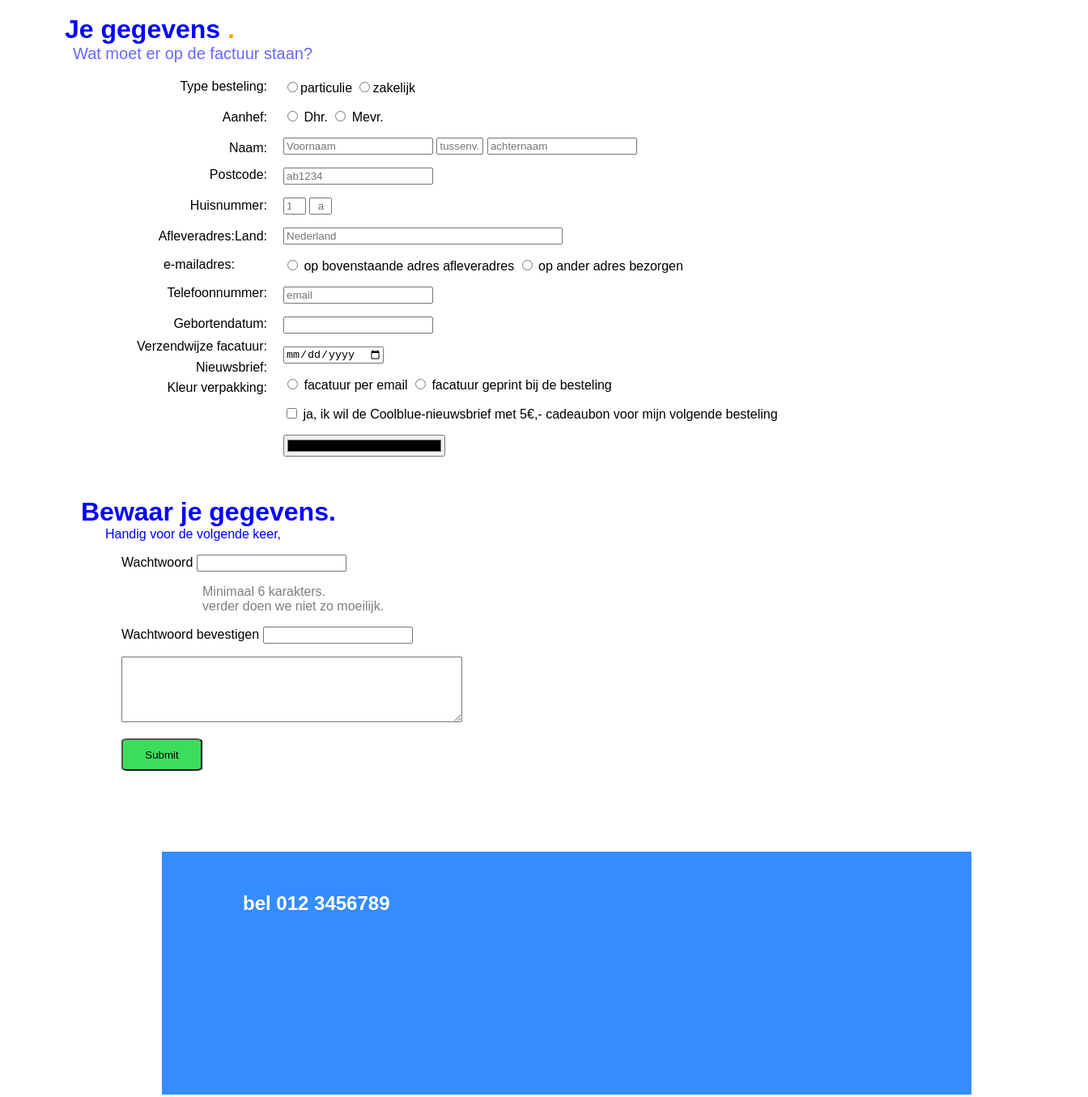
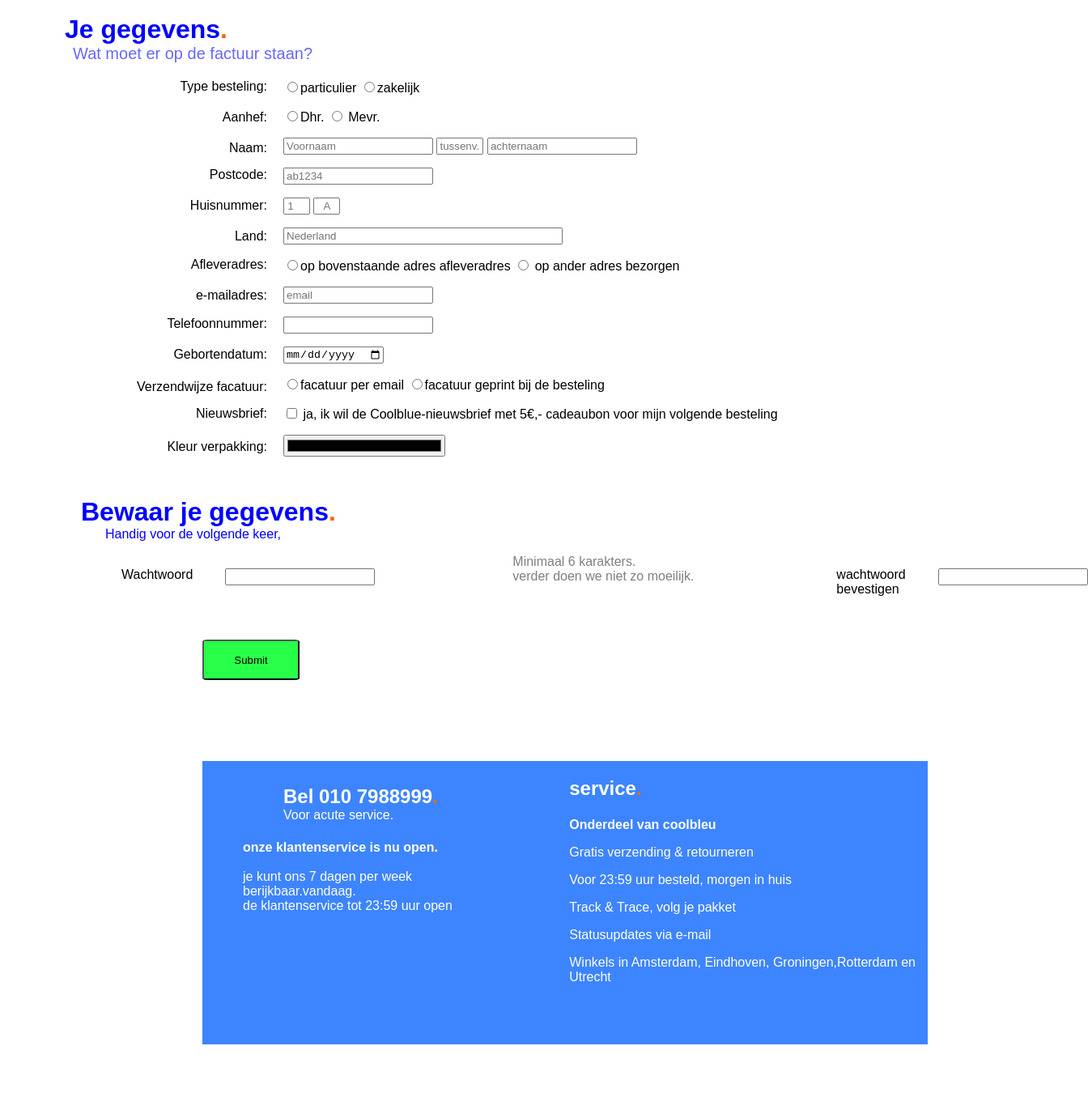
Before and after one commit to StijnSepter/module2_opdracht2_week3, a plain HTML site: page moduel2_opdracht2_week3/index.html in a window 1280 px wide. Shown: the part 82-1437 px from the top of the page at 81% size, 1344 px wide, since content can reach past the window. Drawn offline with Linux system fonts and the light colour scheme.

Commit message:
Add files via upload

```diff
--- a/moduel2_opdracht2_week3/css/style.css
+++ b/moduel2_opdracht2_week3/css/style.css
@@ -72,13 +72,6 @@ body{
     margin-left: 130px;
 }
 
-#wachtwoord_voorwaarden{
-    margin-left: 250px;
-    font-family: sans-serif;
-    font-weight: 300;
-    opacity: 0.5;
-}
-
 .huisnummer{
     text-align: center;
 }
@@ -88,11 +81,6 @@ body{
     height: 40px;
     background-color: rgb(60, 221, 92);
     border-radius: 8%;
-}
-
-.oranje{
-    color: orange;
-    border-radius: 100%;
 }
 
 .space{
@@ -135,11 +123,11 @@ body{
 }
 
 #vijf{
-    margin: 0 0 20px 0;
+    margin: 0 0 17px 90px;
 }
 
 #zes{
-    margin: 0 0 17px 0;
+    margin: 0 0 20px 0;
 }
 
 #zeven{
@@ -151,11 +139,11 @@ body{
 }
 
 #negen{
-    margin: 0 0 10px 0;
+    margin: 0 0 22px 0;
 }
 
 #twaalf{
-    margin: 0 0 8px 0;
+    margin: 0 0 15px 0;
 }
 
 #dertien{
@@ -163,30 +151,88 @@ body{
 }
 
 #viertien{
-    margin: 0 0 7px 0;
+    margin: 0 0 23px 0;
 }
 
 #tien{
     margin: 0 0 10px 0;
 }
 
-/* footer */
+#row{
+    display: flex;
+    width: 50%;
+    height: 55px;
+}
+
+#row > div{
+    width: 50%;
+    height: 55px;
+}
+
+.left{
+    float: left;
+    align-items: center;
+    justify-content: right;
+    margin-right: 20px;
+    width: 30%;
+}
+
+.right{
+    display: flex;
+    align-items: center;
+    margin-left: 20px;
+    width: 70%;
+}
+
+#wachtwoord_voorwaarden{
+    font-family: sans-serif;
+    font-weight: 300;
+    opacity: 0.5;
+    margin: 0;
+    width: 250px;
+    height: 20px;
+}
+
+#submit{
+    width: 120px;
+    height: 50px;
+    background-color: rgb(40, 255, 72);
+    border-radius: 5%;
+    margin-left: 250px;
+    margin-top: 50px;
+}
+
+   /** footer8**/
 
 #footer{
-    background-color: rgb(52, 140, 255);
-    width: 1000px;
-    height: 300px;
-    margin: 100px 250px 100px 200px;
+    background-color: rgb(61, 132, 255);
+    width: 70%;
+    height: 350px;
+    display: block;
+    margin: 100px 0 50px 250px;
+    display: flex;
 }
 
-#telefoon{
-    width: 50px;
-    height: 50px;
-    border-radius: 100%;
+#footer_title{
+    margin: -20px 0 0 50px;
+    color: white;
 }
 
-#bel{
+#top{
+    margin: 50px;
     color: white;
+}
+
+.undertitle{
     margin: 0;
-    margin-left: 100px;
 }
+
+h4{
+    margin-bottom:0px;
+}
+
+#bottom{
+    float: right;
+    color: white;
+    margin-left: 30px;
+}
--- a/moduel2_opdracht2_week3/index.html
+++ b/moduel2_opdracht2_week3/index.html
@@ -6,42 +6,35 @@
     <meta name="viewport" content="width=device-width, initial-scale=1.0" />
     <link rel="stylesheet" href="/css/style.css" />
     <title>cool blue</title>
-    <script src="https://kit.fontawesome.com/a076d05399.js" crossorigin="anonymous"></script>
   </head>
   <body>
     <div id="narvbar"></div>
     <div id="logo"><p id="logo_tekst">cool blue</p></div>
     <div id="white"></div>
     <div>
-      <h1 id="title">Je gegevens <strong class="oranje">.</strong></h1>
+      <h1 id="title">Je gegevens<span style="color:#ff6500">.</span></h1>
       <p id="subtitle"> Wat moet er op de factuur staan?</p>
       <div id="woorden"> <p id="een" class="float_right">Type besteling:</p> <p id="twee" class="float_right">Aanhef:</p><p class="float_right"  id="elf">Naam:</p> <p id="drie" class="float_right">Postcode:</p>  <p id="vier" class="float_right">Huisnummer:</p>  <p id="vijf" class="float_right">Land:</p><p id="zes" class="float_right">Afleveradres:</p>  <p id="zeven" class="float_right">e-mailadres:</p>  <p id="acht" class="float_right">Telefoonnummer:</p>  <p id="negen" class="float_right">Gebortendatum:</p> <p id="twaalf" class="float_right">Verzendwijze facatuur:</p> <p class="float_right" id="viertien">Nieuwsbrief:</p><p id="tien" class="float_right">Kleur verpakking:</p> </div>
       <form>
        <p class="magin_left">
-         <input type="radio" value="particulier" />particulie
-         <input type="radio" value="zakelijk" />zakelijk
+         <input type="radio" name="particulier" value="particulier"><label for="label">particulier</label>
+         <input type="radio" name="particulier" value="particulier"><label for="label">zakelijk</label>
        </p>
        <p class="magin_left">
-         <input type="radio" name="Dhr." value="Dhr." /> Dhr.
-         <input type="radio" value="Mevr." /> Mevr.
-        </p>
+         <input type="radio" name="Dhr." value="Dhr."><label for="label">Dhr.</label>
+         <input type="radio" name="Dhr." value="Dhr."><label for="label"> Mevr.</label>
+       </p>
        <p class="magin_left">
-         <input type="name" name="voornaam" placeholder="Voornaam" />
-         <input
-           type="name"
-           name="tussenvoegsel"
-           placeholder="tussenv."
-           style="width: 50px"
-         />
-         <input type="name" name="achternaam" placeholder="achternaam"
+         <input type="name" name="name" placeholder="Voornaam"><label for="label"></label>
+         <input type="name" name="name" placeholder="tussenv." style="width: 50px"><label for="label"></label>
+         <input type="name" name="name" placeholder="achternaam"><label for="label"></label>
        </p>
        <p class="magin_left">
         <input type="text" placeholder="ab1234" />
        </p>
        <p class="magin_left">
-        <input type="number" placeholder="1" class="huisnummer" style="width:20px"/>
-        <input class="huisnummer" type="text" style="width: 20px" placeholder="a" />
-        <br />
+        <input type="number" placeholder="1" class="huisnummer" style="width:25px"/>
+        <input class="huisnummer" type="text" style="width: 25px" placeholder="A" />
        </p>
        <p class="magin_left">
         <input type="datalist" name="country" size="40" list="countries" placeholder="Nederland"/>
@@ -51,10 +44,8 @@
         </datalist>
        </p>
        <p class="magin_left">
-        <input type="radio" value="op bovenstaande adres afleveren" />
-        op bovenstaande adres afleveradres
-        <input type="radio" value="op ander adres bezorgen" /> op ander adres
-        bezorgen
+        <input type="radio" value="op bovenstaande adres afleveren" name="aflevering"><label for="label">op bovenstaande adres afleveradres</label>
+        <input type="radio" value="op bovenstaande adres afleveren" name="aflevering"><label for="label"> op ander adres bezorgen</label>
        </p>
        <p class="magin_left">
         <input type="email" name="email" placeholder="email" required />
@@ -62,9 +53,8 @@
        <p class="magin_left"> <input type="number" required /></p>
        <p class="magin_left"> <input type="date" required /></p>
        <p class="magin_left">
-        <input type="radio" value="facatuur per email" required /> facatuur per email
-        <input type="radio" value="facatuur geprint bij de besteling" required />
-        facatuur geprint bij de besteling
+        <input type="radio" value="facatuur per email" name="facatruur" required><label for="label">facatuur per email</label>
+        <input type="radio" value="facatuur per email" name="facatruur" required><label for="label">facatuur geprint bij de besteling</label>
        </p>
        <p class="magin_left">
         <input type="checkbox" name="ja" value="ja"/>
@@ -75,20 +65,54 @@
         <input type="color" value="kleur verpakking" style="width: 200px" />
        </p>
       </form>
-       <h2 id="header2">Bewaar je gegevens.</h2>
+       <h2 id="header2">Bewaar je gegevens<span style="color:#ff6500">.</span></h2>
        <p id="subtitle2""> Handig voor de volgende keer,</p>
       <form>
-       <p class="left">Wachtwoord <input type="password" name="password" </p>
-       <P id="wachtwoord_voorwaarden"> Minimaal 6 karakters. <br>  verder doen we niet zo moeilijk.</P>
-       <p class="left">Wachtwoord bevestigen <input type="password" name="password" </p>
-       <p class="left"><textarea rows="5" cols="50" name="opmerkingen"/></textarea></p>
-       <p class="left"><input id="submit" type="submit" name="submit"/></p>
+       <div id="row">
+         <div class="left">
+          <p>Wachtwoord</p>
+         </div>
+         <div class="right">
+           <input type="password" name="passwoord" required><label for="html"></label>
+         </div>
+         <div class="left">
+         </div>
+         <br>
+         <div>
+          <p id="wachtwoord_voorwaarden">Minimaal 6 karakters.<br>verder doen we niet zo moeilijk.</p>
+         </div>
+         <div class="left">
+          <p>wachtwoord bevestigen</p>
+         </div>
+         <div class="right">
+          <input type="password" name="passwoord" repuired><label for="html"></label>
+         </div>
+       </div>
+       <div>
+        <input type="submit" name="submit" id="submit">
+       </div>
       </form>
-    </div>
-    <div id="footer">
-      <div id="telefoon">
-      </div>
-      <h2 id="bel">bel 012 3456789</h2>
+      <footer>
+        <div id="footer">
+          <div id="top">
+           <!-- <img src="phone.icon.png" alt="phone icon"> -->
+           <h2 id="footer_title">Bel 010 7988999<span style="color:#ff6500">.</span></h2>
+           <p class="undertitle" style="margin-left:50px;">Voor acute service.</p>
+           <h4>onze klantenservice is nu open.</h4>
+           <br>
+           <p class="undertitle">je kunt ons 7 dagen per week berijkbaar.vandaag.</p>
+           <p class="undertitle">de klantenservice tot 23:59 uur open</p>
+         </div>
+         <div id="bottom">
+          <h2>service<span style="color:#ff6500">.</span></h2>
+          <h4>Onderdeel van coolbleu</h4>
+          <p>Gratis verzending  & retourneren</p>
+          <p>Voor 23:59 uur besteld, morgen in huis</p>
+          <p>Track & Trace, volg je pakket</p>
+          <p>Statusupdates via e-mail</p>
+          <p>Winkels in Amsterdam, Eindhoven, Groningen,Rotterdam en Utrecht</p>
+         </div>
+       </div>
+      </footer>
     </div>
   </body>
-</html>
```
Also changed, not shown: moduel2_opdracht2_week3/img/phone icon.png (added).
